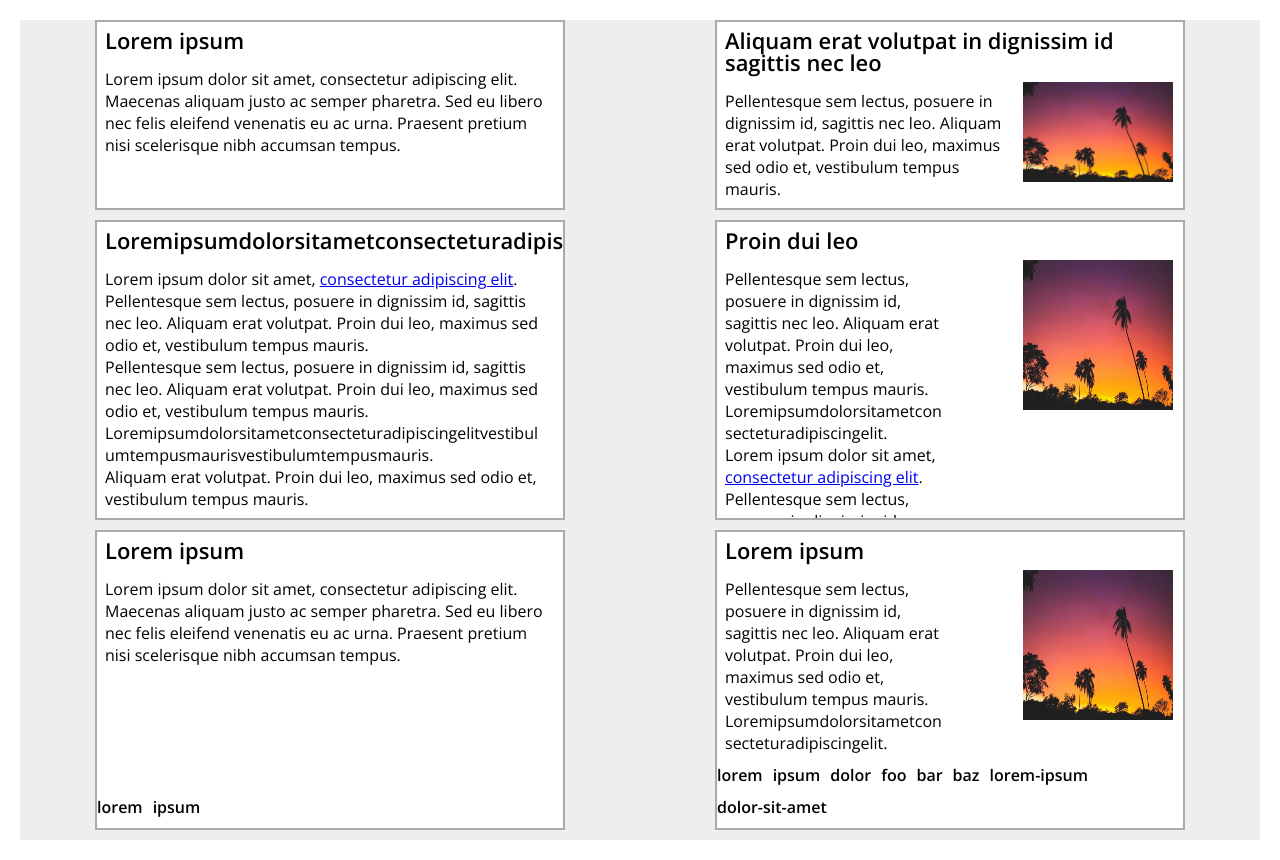
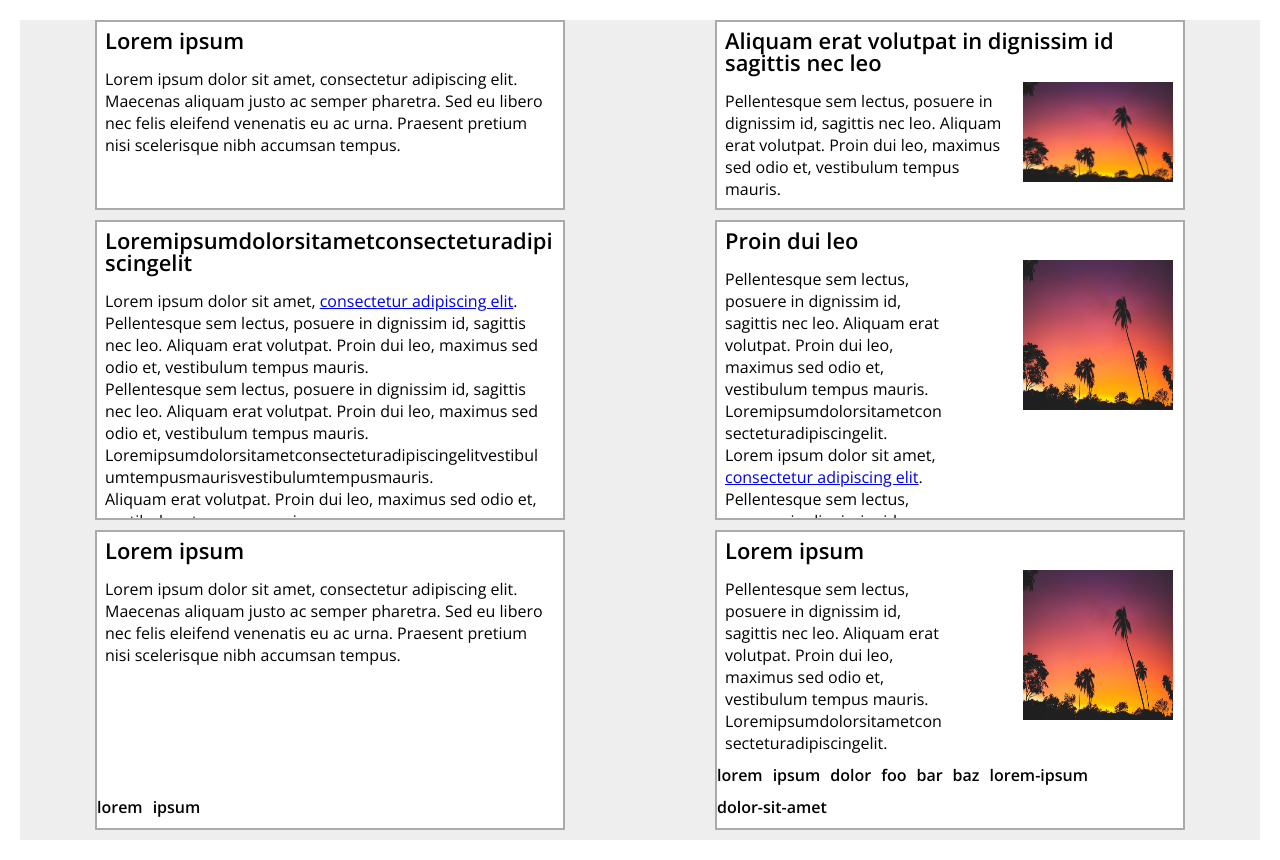
Before and after one commit to RutB/vef-v5, a plain HTML site: page Verkefni5/index.html in a window 1280 px wide. Drawn offline with nearby package versions, Linux system fonts and the light colour scheme.

Commit message:
Update styles.css
Tók eftir að title var ekki með break word svo bætti því við

```diff
--- a/Verkefni5/styles.css
+++ b/Verkefni5/styles.css
@@ -48,6 +48,8 @@ main {
    line-height: 1.37rem;
    padding: 1vmin;
 
+   overflow-wrap: break-word;
+
    font-weight: bold;
 }
 .card__content{
```
